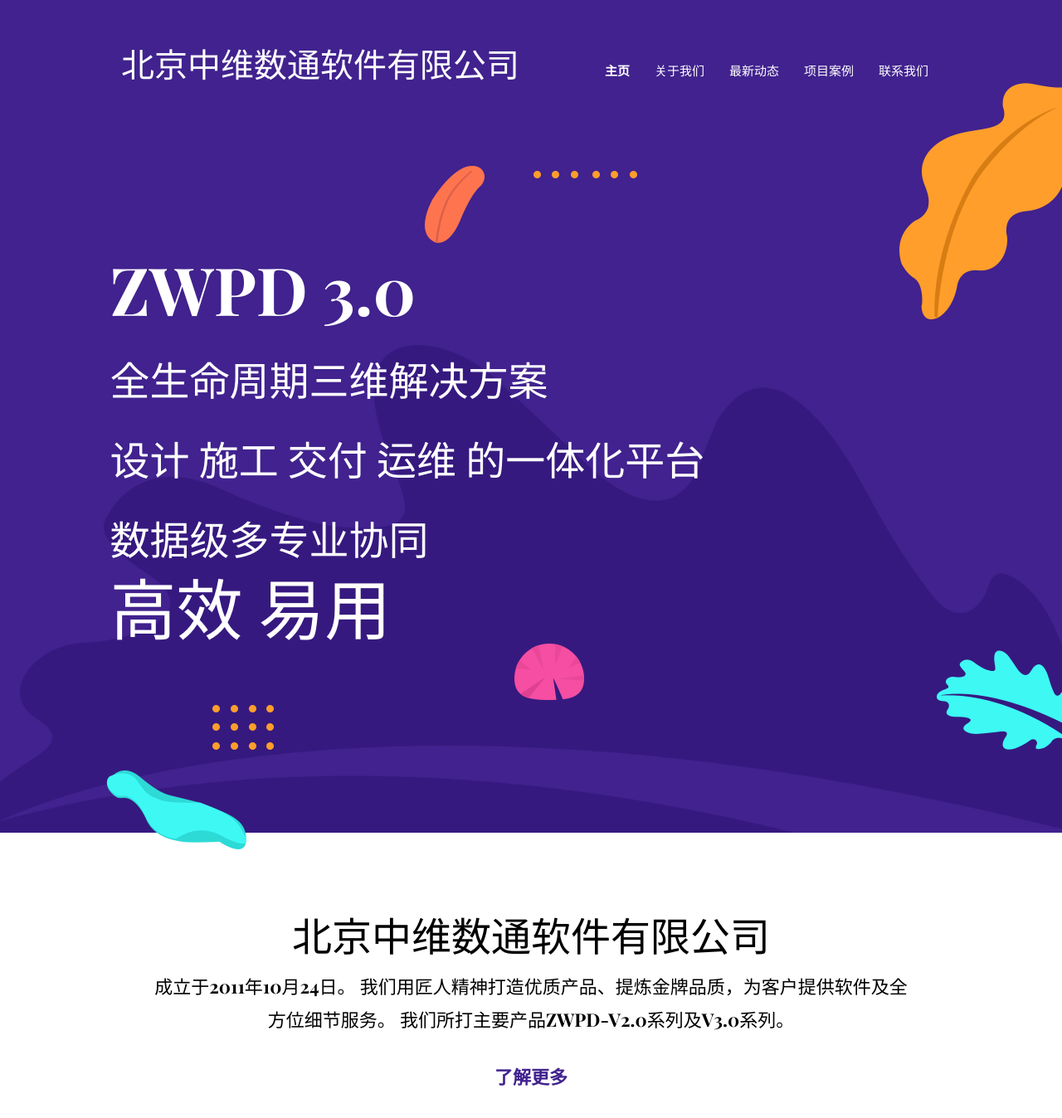
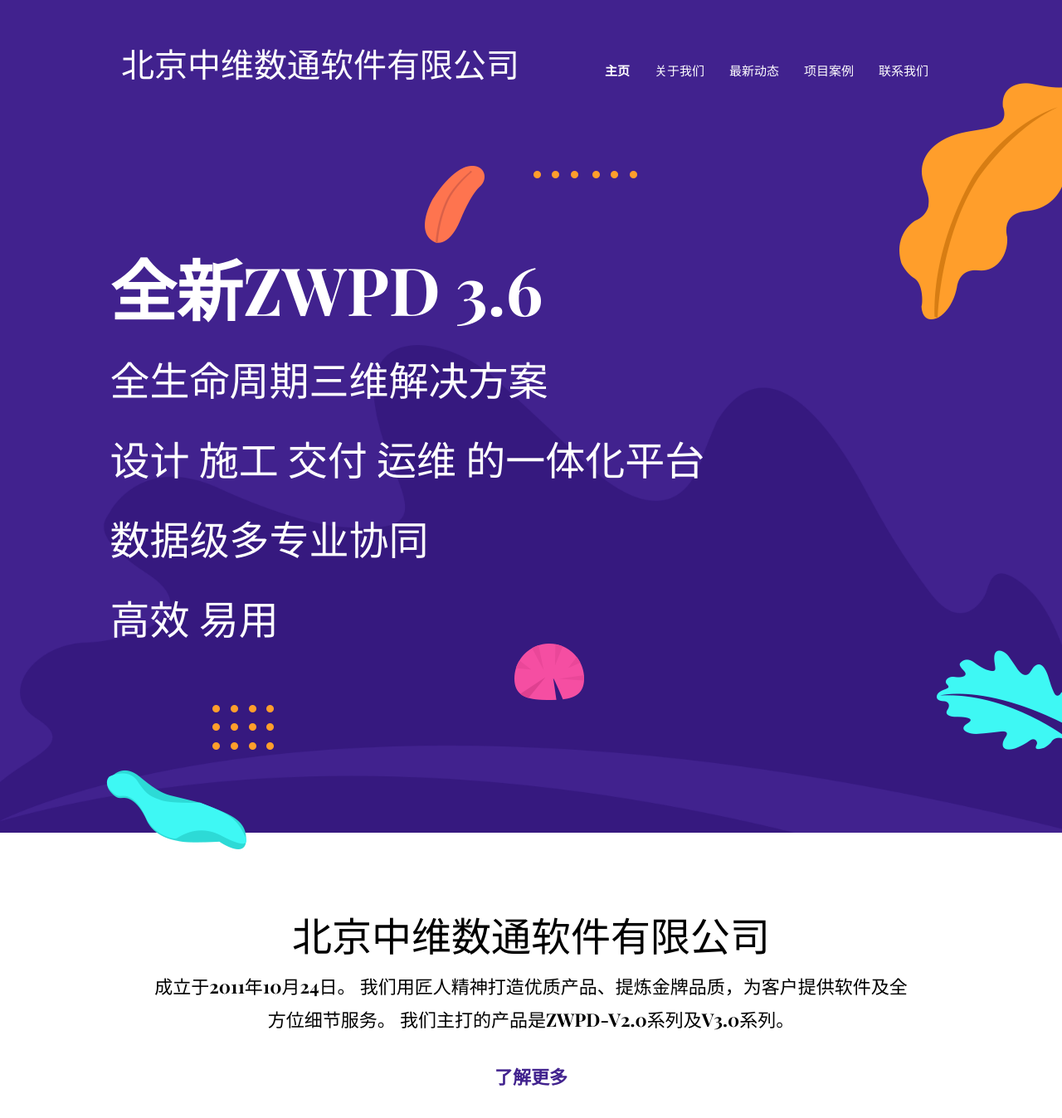
Before and after one commit to zwpim/zwpim.github.io, a Jekyll site: the page built from index.html, in a window 1280 px wide and 1400 px high. Shown: the top 1348 px of the window at 83% size. Built offline with Jekyll 4.4.1, drawn with Linux system fonts in a browser that asks for light colours.

Commit message:
Update settings.yml

```diff
--- a/_data/settings.yml
+++ b/_data/settings.yml
@@ -38,7 +38,7 @@ disqus-identifier: 中维数通 # Add your shortname for Disqus Comment. For exa
 # Hero Section
 
 hero:
-  hero-title: <b>ZWPD 3.0</b> <br/> <font size="12">全生命周期三维解决方案</font> <br/> <font size="12">设计 施工 交付 运维 的一体化平台</font> <br/> <font size="12">数据级多专业协同</font> <br/> <font size="">高效  易用</font>
+  hero-title: <b>全新ZWPD 3.6</b> <br/> <font size="10">全生命周期三维解决方案</font> <br/> <font size="10">设计 施工 交付 运维 的一体化平台</font> <br/> <font size="10">数据级多专业协同</font> <br/> <font size="10">高效  易用</font>
 
 social:
 # - {icon: "ti-facebook", link: "#"}
@@ -60,7 +60,7 @@ blog: 最新动态 #Blog
 
 # About Section
 blurb:
-   <font size="12">北京中维数通软件有限公司</font> <br/> 成立于2011年10月24日。 我们用匠人精神打造优质产品、提炼金牌品质，为客户提供软件及全方位细节服务。 我们所打主要产品ZWPD-V2.0系列及V3.0系列。
+   <font size="12">北京中维数通软件有限公司</font> <br/> 成立于2011年10月24日。 我们用匠人精神打造优质产品、提炼金牌品质，为客户提供软件及全方位细节服务。 我们主打的产品是ZWPD-V2.0系列及V3.0系列。
 
 blurb-btn-link: '/about'
 blurb-btn-name: 了解更多
```
